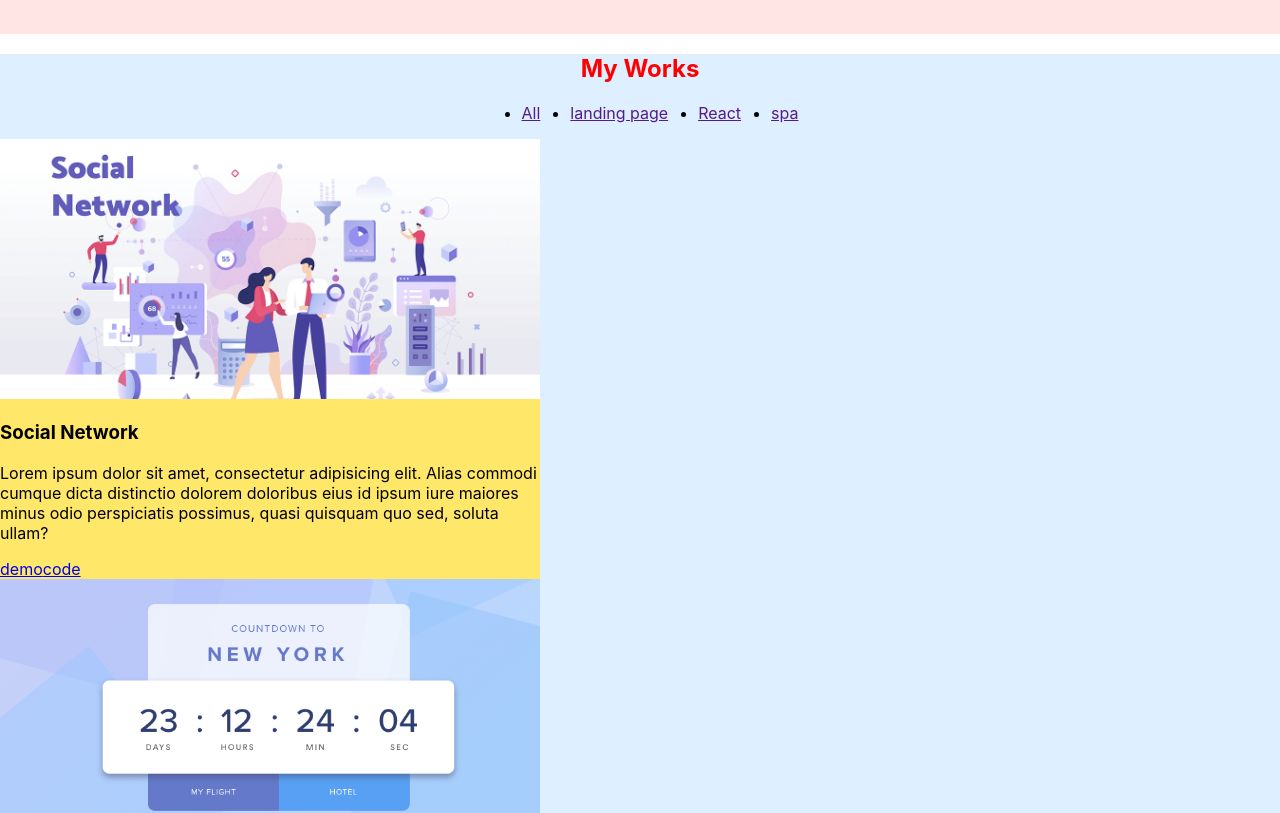
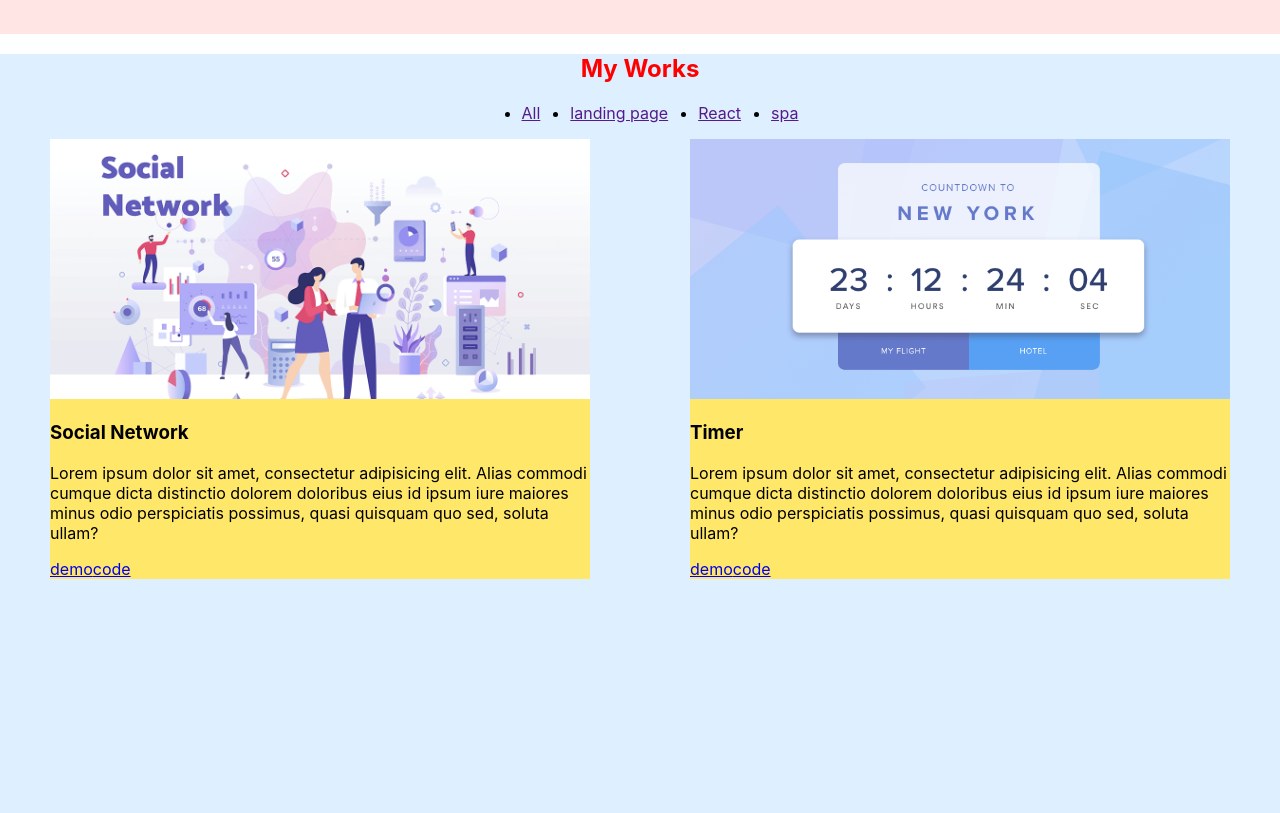
Before and after one commit to klevchuk/portfolio, a React app: page / in a window 1280 px wide. Shown: the part 1640-2453 px from the top of the page. Built offline with nearby package versions, Linux system fonts and the light colour scheme.

Commit message:
works structure.

```diff
--- a/src/layout/sections/works/Works.tsx
+++ b/src/layout/sections/works/Works.tsx
@@ -16,12 +16,13 @@ export const Works = () => {
         <StyledWorks>
             <SectionTitle>My Works</SectionTitle>
             <Menu menuItems={worksItems}/>
-            <FlexWrapper justify={"space-around"}/>
+            <FlexWrapper justify={"space-around"}>
             <Work title={"Social Network"}
             text={"Lorem ipsum dolor sit amet, consectetur adipisicing elit. Alias commodi cumque dicta distinctio dolorem doloribus eius id ipsum iure maiores minus odio perspiciatis possimus, quasi quisquam quo sed, soluta ullam?"}
             src={socialImg}/>
             <Work title={"Timer"} text={"Lorem ipsum dolor sit amet, consectetur adipisicing elit. Alias commodi cumque dicta distinctio dolorem doloribus eius id ipsum iure maiores minus odio perspiciatis possimus, quasi quisquam quo sed, soluta ullam?"}
             src={timerImg}/>
+            </FlexWrapper>
         </StyledWorks>
     );
 };
```
